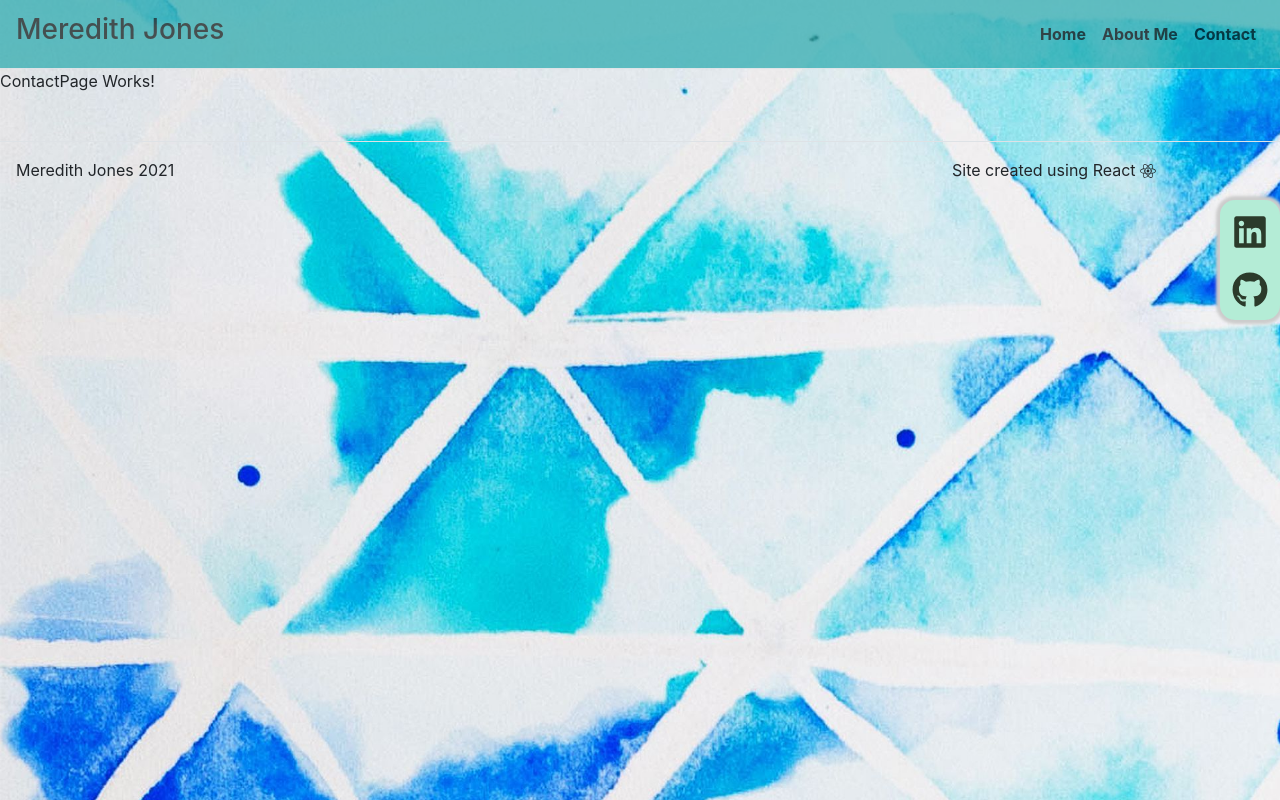
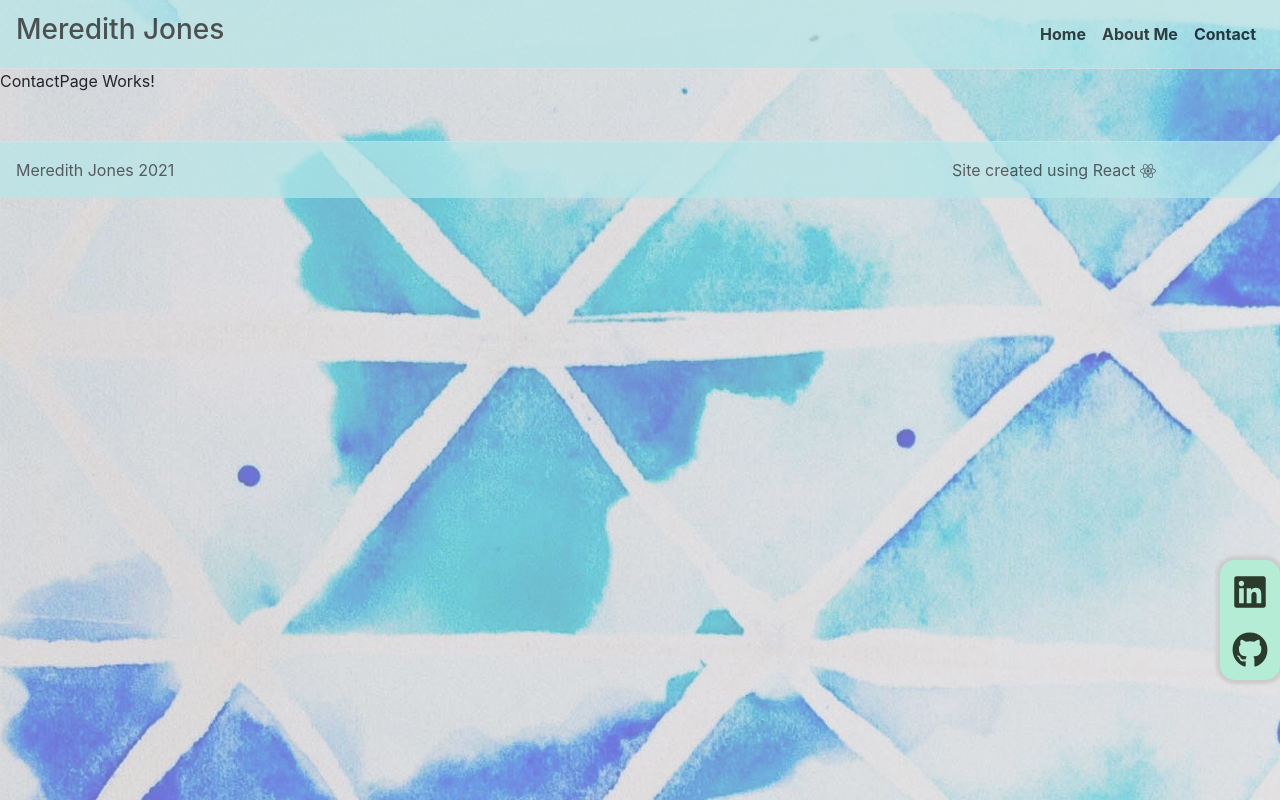
Before and after one commit to meredithajones/2021-Portfolio, a React (Create React App) app: page /contact in a window 1280 px wide. Built offline with nearby package versions, Linux system fonts and the light colour scheme.

Commit message:
Fixed opacity in background

```diff
--- a/src/App.js
+++ b/src/App.js
@@ -7,7 +7,7 @@ import "./App.css";
 
 
 //Internal imports
-import Footer from "./Components/Footer";
+import Footer from "./Components/Footer/Footer";
 import HomePage from "./Pages/HomePage";
 import AboutPage from "./Pages/AboutPage";
 import ContactPage from "./Pages/ContactPage";
--- /dev/null
+++ b/src/Components/Footer/Footer.css
@@ -0,0 +1,4 @@
+.mt-5 {
+background-color: rgb(182, 231, 233);
+opacity: 0.7;
+}
--- a/src/Components/Footer.js
+++ b/src/Components/Footer/Footer.js
@@ -4,6 +4,7 @@ import Row from 'react-bootstrap/Row';
 import Col from 'react-bootstrap/Col';
 import { FaReact  } from 'react-icons/fa';
 
+import "../Footer/Footer.css";
 
 
 function Footer() {
--- a/src/Components/SideNav/SideNav.css
+++ b/src/Components/SideNav/SideNav.css
@@ -2,7 +2,7 @@
     display: flex;
     flex-direction: column;
     position: fixed;
-    top: 200px;
+    bottom: 120px;
     right: 0;
     width: 60px;
     height: 120px;
--- a/src/index.css
+++ b/src/index.css
@@ -48,7 +48,7 @@ code {
 
 } */
 .border-bottom{
-  background-color: rgb(35, 168, 173);
+  background-color: rgb(182, 231, 233);
   opacity: 0.7;
 }
 
```
Also changed, not shown: src/Components/Background/background.jpg.
